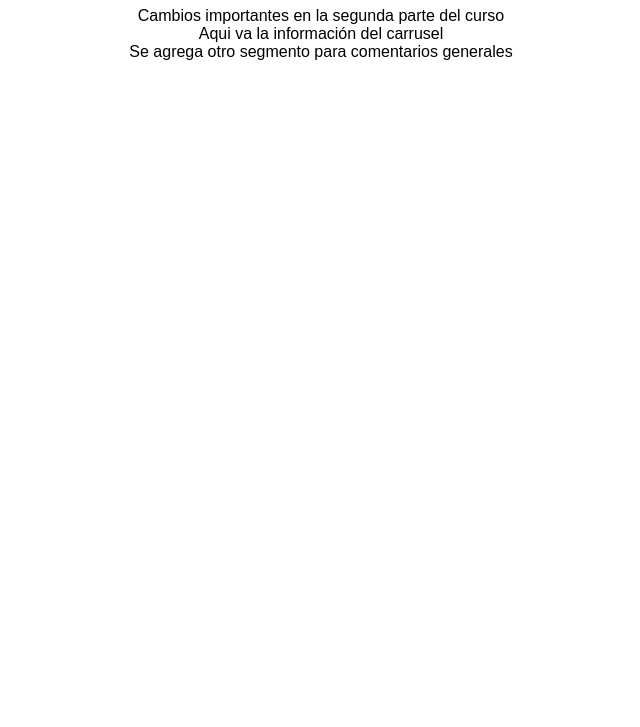
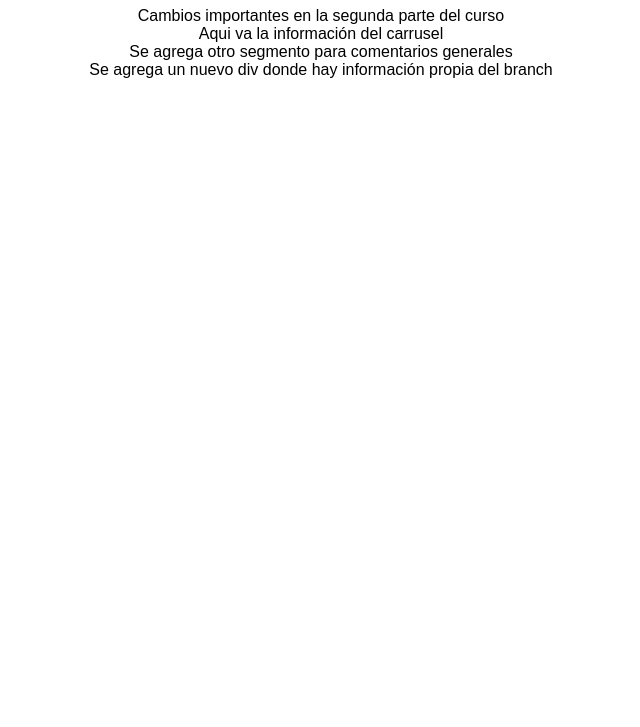
Before and after one commit to ivansanchez9322/hyperblog, a plain HTML site: page index.html in a window 1280 px wide. Shown: the part 73-800 px from the top of the page, without its empty margins (319-959 px from the left). Drawn offline with Linux system fonts and the light colour scheme.

Commit message:
Se agrega nuevo div

```diff
--- a/index.html
+++ b/index.html
@@ -18,5 +18,11 @@
     <div>
       Se agrega otro segmento para comentarios generales
     </div>
+
+
+    <div>
+      Se agrega un nuevo div donde hay información propia del branch
+    </div>
+
   </body>
 </html>
```
